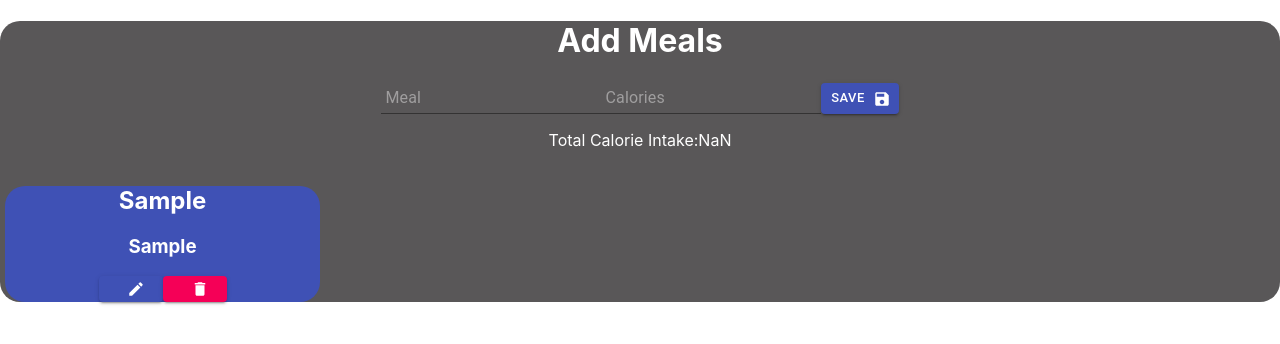
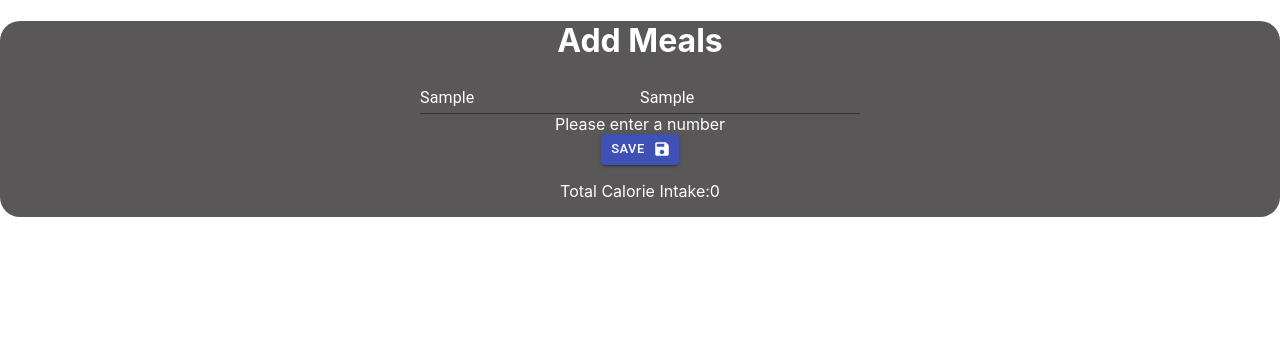
Before and after one commit to realdanieljames/exercise-group-project, a React (Create React App) app: page /food in a window 1280 px wide. Both pictures are taken after typing "Sample", "Sample" into the empty fields and a click on the button "SAVE". Shown: the top 344 px of the page. Built offline with nearby package versions, Linux system fonts and the light colour scheme.

Commit message:
accepting changes before push

```diff
--- a/src/components/CombinedComponent/CombinedComponent.js
+++ b/src/components/CombinedComponent/CombinedComponent.js
@@ -5,7 +5,7 @@ const CombinedComponent = (props) => {
     let burnedCalories = props.calories
     let earnedCalories = props.food.totalCaloriesFromAddedFoods
 
-    console.log(props);
+    // console.log(props);
     return (
         <div>
 
--- a/src/components/FoodCalories/FoodCalories.js
+++ b/src/components/FoodCalories/FoodCalories.js
@@ -1,65 +1,95 @@
 import React, { useRef, useState } from "react";
 import { connect } from "react-redux";
-import { v4 as uuidv4 } from 'uuid'
+import { v4 as uuidv4 } from "uuid";
 import Button from "@material-ui/core/Button";
-import Input from '@material-ui/core/Input';
-import SaveIcon from '@material-ui/icons/Save';
-import DeleteIcon from '@material-ui/icons/Delete';
+import Input from "@material-ui/core/Input";
+import SaveIcon from "@material-ui/icons/Save";
+import DeleteIcon from "@material-ui/icons/Delete";
 import EditIcon from "@material-ui/icons/Edit";
 import "./FoodCalories.css";
+
 
 //===========================================================================================//
 //===========================================================================================//
 
 const FoodCalories = (props) => {
-    console.log(props)
 const addMealRef = useRef();
 const addMealCaloriesRef = useRef();
-
 const editMealNameRef = useRef();
 const editMealCalorieRef = useRef();
 
-const [showEditFieldMeal, setShowEditFieldMeal] = useState(false);
+// const [showEditFieldMeal, setShowEditFieldMeal] = useState(false);
+const [numberError, setNumberError] = useState(false);
+
+const numberCheck = () => {
+    if (isNaN(Number(addMealCaloriesRef.current.value) * 1)) {
+    setNumberError(true);
+    return;
+    } else {
+    setNumberError(false);
+
+    props.addMeal(
+        addMealRef.current.value,
+        addMealCaloriesRef.current.value,
+
+        (addMealRef.current.value = ""),
+        (addMealCaloriesRef.current.value = "")
+    );
+    }
+};
 //===========================================================================================//
 //===========================================================================================//
 
 return (
-    <div style={{backgroundColor: "#595758", color: 'white',
-    borderRadius: "20px"}}>
+    <div
+    style={{
+        backgroundColor: "#595758",
+        color: "white",
+        borderRadius: "20px",
+    }}
+    >
     <h1>Add Meals</h1>
 
+    <Input
+        id="filled-basic"
+        size="small"
+        style={{ color: "white" }}
+        placeholder=" Meal"
+        inputProps={{ "aria-label": "description" }}
+        variant="filled"
+        inputRef={addMealRef}
+    />
+    <Input
+        id="filled-basic"
+        size="small"
+        style={{ color: "white" }}
+        placeholder=" Calories"
+        inputProps={{ "aria-label": "description" }}
+        variant="filled"
+        inputRef={addMealCaloriesRef}
+    />
 
-    <Input id="filled-basic" size="small" style={{color: 'white',}} placeholder=" Meal"inputProps={{ 'aria-label': 'description' }} variant="filled" inputRef={addMealRef} />
-    <Input id="filled-basic" size="small" style={{color: 'white',}} placeholder=" Calories"inputProps={{ 'aria-label': 'description' }} variant="filled"  inputRef={addMealCaloriesRef}  />
+    {numberError ? <div>Please enter a number</div> : null}
+    <Button
+        variant="contained"
+        size="small"
+        color="primary"
+        onClick={numberCheck}
+        endIcon={<SaveIcon />}
+    >
+        Save
+    </Button>
 
-
-
-        <Button variant="contained" size="small" color="primary" onClick={() =>
-            props.addMeal(
-            addMealRef.current.value,
-            addMealCaloriesRef.current.value,
-
-            addMealRef.current.value="",
-            addMealCaloriesRef.current.value=""
-            )
-        } endIcon={<SaveIcon />}>Save</Button>
-
-
-
-    <p>
-        Total Calorie Intake:{props.food.totalCaloriesFromAddedFoods}
-    </p>
+    <p>Total Calorie Intake:{props.food.totalCaloriesFromAddedFoods}</p>
     {/*  //===========================================================================================//*/}
     <div className="meal-container">
         {props.food.food.map((value) => {
         return (
-            <div className="meal">
-
-
-
-
-            {!showEditFieldMeal ? (
-                <div style={{backgroundColor: "#3f51b5", borderRadius: "20px"}}>
+            <div key={value.id} className="meal">
+            {!value.editToggle ? (
+                <div
+                style={{ backgroundColor: "#3f51b5", borderRadius: "20px" }}
+                >
                 <h2> {value.mealName}</h2>
                 <h3>{value.calories}</h3>
 
@@ -69,20 +99,27 @@ return (
                     color="primary"
                     endIcon={<EditIcon />}
                     onClick={() => {
-                showEditFieldMeal
-                    ? setShowEditFieldMeal(false)
-                    : setShowEditFieldMeal(true);
-                props.editMeal();
+                    // showEditFieldMeal
+                        // ? setShowEditFieldMeal(false)
+                        // : setShowEditFieldMeal(true);
+
+                    props.editMeal(value.id);
+
+
                     }}
                 ></Button>
-            <Button variant="contained" size="small" color="secondary" endIcon={<DeleteIcon />}  onClick={() => console.log('delete')}></Button>
-
+                <Button
+                    variant="contained"
+                    size="small"
+                    color="secondary"
+                    endIcon={<DeleteIcon />}
+                    onClick={() => props.deleteMeal(value.id)}
+                ></Button>
                 </div>
             ) : (
                 <div>
                 Meal Name:
                 <input
-
                     defaultValue={value.mealName}
                     placeholder={"Enter meal name"}
                     ref={editMealNameRef}
@@ -93,12 +130,11 @@ return (
                     placeholder={"Enter calorie amount"}
                     ref={editMealCalorieRef}
                 />
-                <button>Submit</button>
+                <button onClick={() => props.submitEditedFoodValue(value.id, editMealNameRef.current.value, editMealCalorieRef.current.value )}>
+                    Submit
+                </button>
                 </div>
-
             )}
-
-
             </div>
         );
         })}
@@ -113,8 +149,7 @@ const mapStateToProps = (state) => {
     food: state.food_Reducer,
 };
 };
-
-
+//===========================================================================================//
 //===========================================================================================//
 
 const mapDispatchToProps = (dispatch) => {
@@ -122,17 +157,38 @@ const mapDispatchToProps = (dispatch) => {
     addMeal: (newMealName, newCalories) =>
     dispatch({
         type: "ADD_NEW_FOOD",
-            newFood: { mealName: newMealName, id: uuidv4(), calories: newCalories },
+        newFood: {
+        editToggle:false,
+        mealName: newMealName,
+        id: uuidv4(),
+        calories: Number(newCalories),
+        },
     }),
-        editMeal:(targetID, newMealName, newCalories)=>dispatch({
-            type: "EDIT_MEAL_NAME",
-            editedMeal: {targetId: targetID, mealName:newMealName, calories: newCalories}
+    //===========================================================================================//
+    editMeal: (targetID) =>
+    dispatch({
+        type: "EDIT_MEAL_AND_CALORIES",
+
+        id: targetID,
+
+    }),
+
+    submitEditedFoodValue:(targetID, meal , calories) =>dispatch({
+        type: "SUBMIT_EDITED_MEAL",
+        targetID:targetID,
+        meal:meal,
+        calories: calories
+    }),
+    //===========================================================================================//
+    deleteMeal: (targetID, newCalories) =>
+    dispatch({
+        type: "DELETE_MEAL",
+        targetID: targetID,
+        calories: newCalories,
     }),
 };
 };
 //===========================================================================================//
 //===========================================================================================//
 
-
-
 export default connect(mapStateToProps, mapDispatchToProps)(FoodCalories);
--- a/src/store/reducers/FoodReducer.js
+++ b/src/store/reducers/FoodReducer.js
@@ -1,3 +1,5 @@
+
+
 const initialState = {
 food: [],
 totalCaloriesFromAddedFoods: 0,
@@ -14,10 +16,67 @@ switch (action.type) {
         food: [...state.food, action.newFood],
         totalCaloriesFromAddedFoods:
         state.totalCaloriesFromAddedFoods + Number(action.newFood.calories),
+
+    };
+//===========================================================================================//
+    case "EDIT_MEAL_AND_CALORIES":
+
+        let newMeal = [...state.food].map((item) => {
+
+            if (item.id === action.id) {
+                item.editToggle = true
+                return item
+            } else return item
+        })
+        console.log(newMeal);
+        return {
+            ...state,
+            food: newMeal
+
+        }
+//===========================================================================================//
+    case "SUBMIT_EDITED_MEAL":
+        console.log('beginning');
+        let totalCalories = 0
+        let editedMeals = [...state.food].map((item) => {
+
+console.log(item)
+console.log(action.targetID)
+            if (item.id === action.targetID) {
+                item.mealName = action.meal
+                item.calories = action.calories
+                item.editToggle = false
+                totalCalories += Number(action.calories)
+                return item
+            } else {
+                totalCalories += Number(item.calories)
+                return item
+            }
+        })
+
+        return {
+            ...state,
+            food: editedMeals,
+            totalCaloriesFromAddedFoods: totalCalories
+        }
+
+
+
+//===========================================================================================//
+    case "DELETE_MEAL":
+    let arrayAfterDelete = [...state.food].filter((value) => {
+        action.calories = value.calories;
+
+        return value.id !== action.targetID;
+    });
+    return {
+        ...state,
+        food: arrayAfterDelete,
+        totalCaloriesFromAddedFoods:
+        state.totalCaloriesFromAddedFoods - Number(action.calories),
     };
 
-    case "EDIT_MEAL_AND_CALORIES":
-        console.log('edrefeit')
+//===========================================================================================//
     default:
     return state;
 }
@@ -25,19 +84,3 @@ switch (action.type) {
 //===========================================================================================//
 //===========================================================================================//
 export default foodReducer;
-
-// case "EDIT_DRINK_NAME":
-//             const editArr = state.drinkArray.map((currEl) => {
-//                 if (currEl.id === action.targetId){
-//                     return {
-//                         ...currEl,
-//                         name: action.newName
-//                     }
-//                 } else {
-//                     return currEl
-//                 }
-//             })
-//             return {
-//                 ...state,
-//                 drinkArray: editArr
-//             }
```
Also changed, not shown: src/store/reducers/ExerciseReducer.js (+10 -12 lines). Lines whose indentation alone changed are shown as unchanged.
